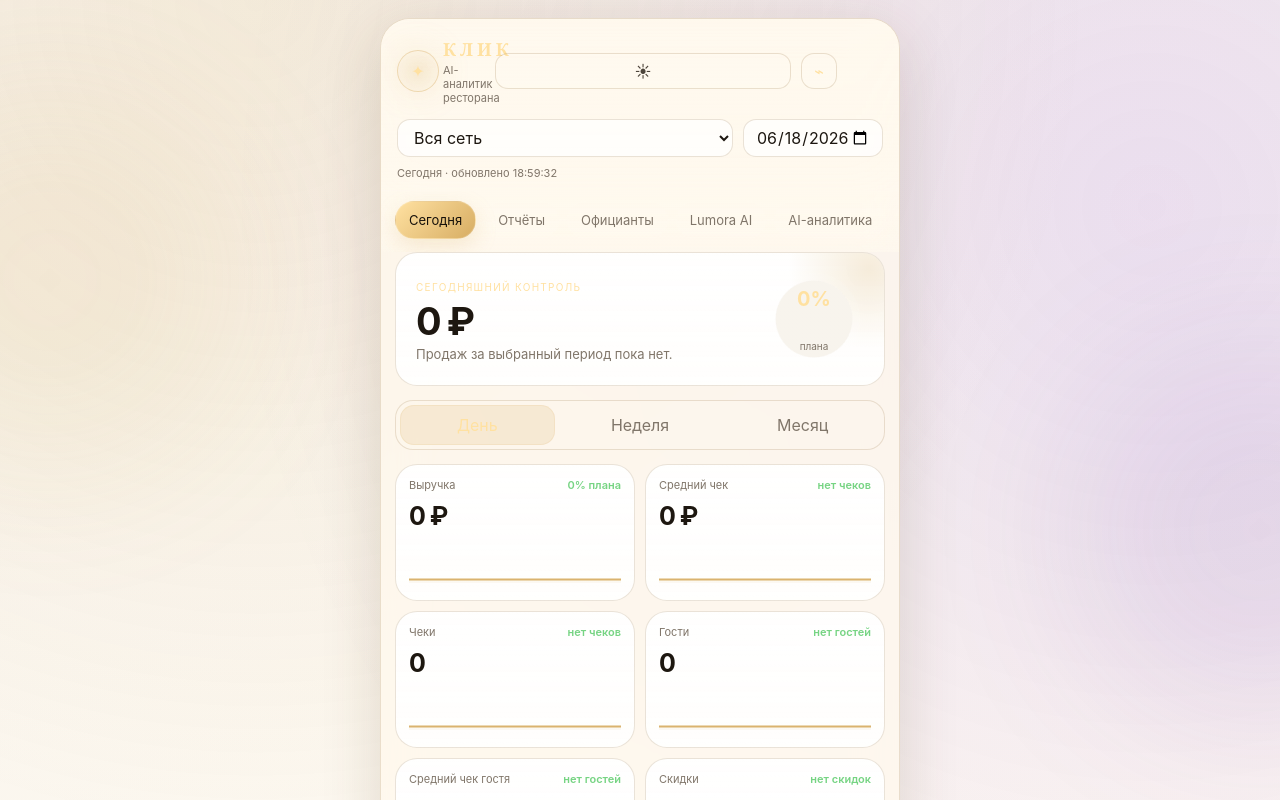
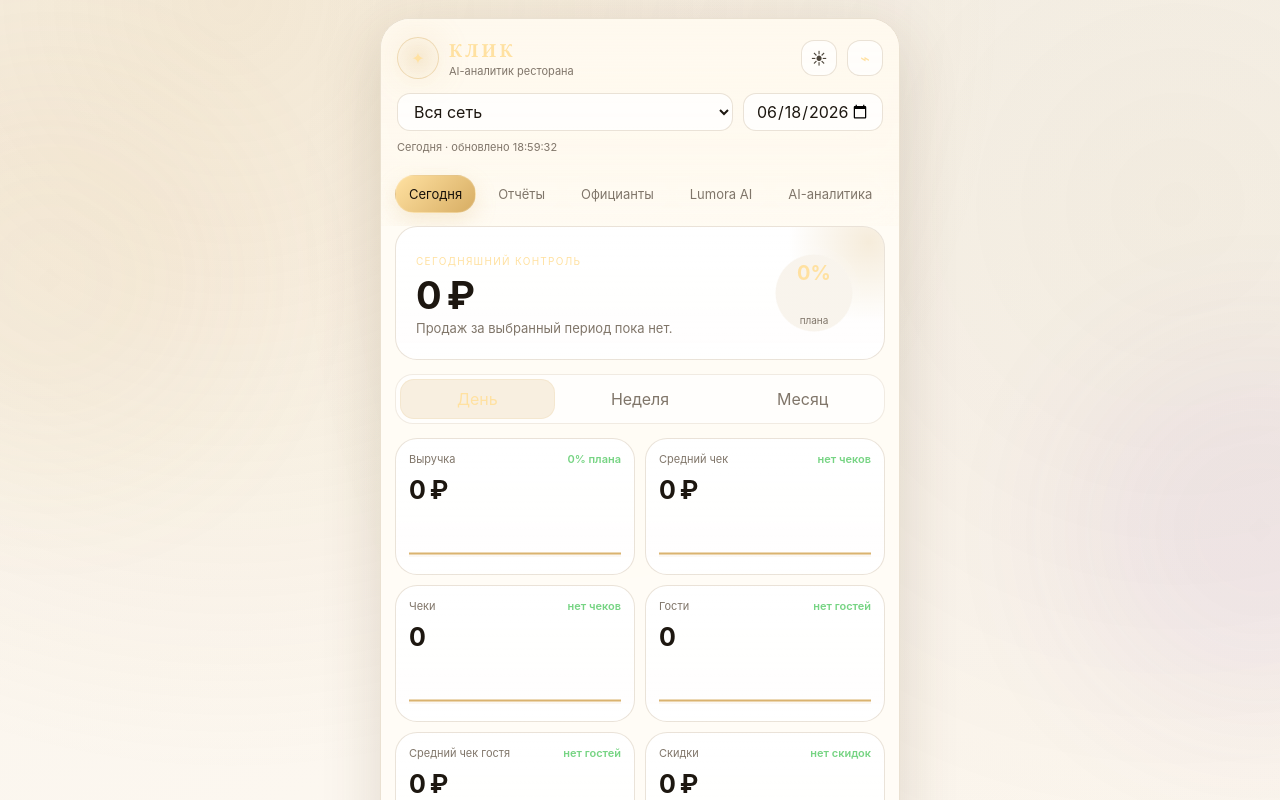
Before and after one commit to vladselydckov-a11y/lumora-2, a Next.js app: page / in a window 1280 px wide. Shown: the top 800 px of the page. Built offline with nearby package versions, Linux system fonts and the light colour scheme.

Commit message:
Update globals.css

```diff
--- a/app/globals.css
+++ b/app/globals.css
@@ -21,10 +21,10 @@
 
 :root[data-theme="light"] {
   color-scheme: light;
-  --bg: #f7f3ec;
-  --bg-2: #fffaf1;
-  --card: rgba(255, 255, 255, 0.86);
-  --card-2: rgba(255, 255, 255, 0.96);
+  --bg: #f8f3eb;
+  --bg-2: #fffaf3;
+  --card: rgba(255, 255, 255, 0.90);
+  --card-2: rgba(255, 255, 255, 0.98);
   --stroke: rgba(137, 102, 47, 0.18);
   --text: #1d1710;
   --muted: #80766a;
@@ -66,6 +66,14 @@
 .ambient.one { left: -140px; top: 90px; background: rgba(215, 173, 99, 0.42); }
 .ambient.two { right: -170px; bottom: 80px; background: rgba(113, 60, 177, 0.42); }
 
+:root[data-theme="light"] .lumora-shell {
+  background:
+    radial-gradient(circle at 18% 0%, rgba(215, 173, 99, 0.18), transparent 28%),
+    radial-gradient(circle at 92% 8%, rgba(137, 102, 47, 0.08), transparent 34%),
+    linear-gradient(155deg, #f8f3eb, #fffaf3 52%, #f1e7d9);
+}
+:root[data-theme="light"] .ambient { opacity: 0.16; }
+
 .app-frame {
   position: relative;
   z-index: 1;
@@ -79,7 +87,7 @@
   overflow: hidden;
   backdrop-filter: blur(22px);
 }
-:root[data-theme="light"] .app-frame { background: rgba(255, 249, 238, 0.78); }
+:root[data-theme="light"] .app-frame { background: rgba(255, 252, 246, 0.96); }
 
 .topbar {
   padding: 18px 16px 10px;
@@ -92,14 +100,14 @@
 }
 :root[data-theme="light"] .topbar { background: linear-gradient(180deg, rgba(255, 249, 238, 0.98), rgba(255, 249, 238, 0.78)); }
 
-.brand-row { display: grid; grid-template-columns: 36px 42px 1fr 36px 36px; gap: 10px; align-items: center; }
+.brand-row { display: grid; grid-template-columns: 42px 1fr 36px 36px; gap: 10px; align-items: center; }
 .brand-mark {
   width: 42px; height: 42px; border-radius: 50%; display: grid; place-items: center;
   color: var(--accent-2); border: 1px solid rgba(215, 173, 99, 0.38);
   background: radial-gradient(circle, rgba(215, 173, 99, 0.22), rgba(215, 173, 99, 0.04));
   box-shadow: 0 0 34px rgba(215, 173, 99, 0.18);
 }
-.brand-copy strong { display: block; letter-spacing: 0.22em; font-family: Georgia, serif; font-size: 18px; color: var(--accent-2); }
+.brand-copy strong { display: block; letter-spacing: 0.18em; font-family: Georgia, serif; font-size: 18px; color: var(--accent-2); }
 .brand-copy span { display: block; color: var(--muted); font-size: 11px; margin-top: 2px; }
 .ghost-icon, .notify-btn {
   border: 1px solid var(--stroke); background: rgba(255,255,255,0.03); border-radius: 13px; height: 36px;
@@ -278,3 +286,25 @@
   .stat-card strong { font-size: 22px; }
   .filter-row { grid-template-columns: 1fr; }
 }
+
+/* KLIK light theme polish */
+:root[data-theme="light"] .period-switch,
+:root[data-theme="light"] .forecast-grid div,
+:root[data-theme="light"] .event-row,
+:root[data-theme="light"] .insight-row,
+:root[data-theme="light"] .plan-row,
+:root[data-theme="light"] .risk-line,
+:root[data-theme="light"] .channel-row,
+:root[data-theme="light"] .category-row,
+:root[data-theme="light"] .dish-line,
+:root[data-theme="light"] .waiter-row,
+:root[data-theme="light"] .control-row {
+  background: rgba(255, 255, 255, 0.66);
+  border-color: rgba(137, 102, 47, 0.12);
+}
+:root[data-theme="light"] .ghost-icon,
+:root[data-theme="light"] .notify-btn,
+:root[data-theme="light"] .section-action button,
+:root[data-theme="light"] .text-btn {
+  background: rgba(255, 255, 255, 0.72);
+}
```
